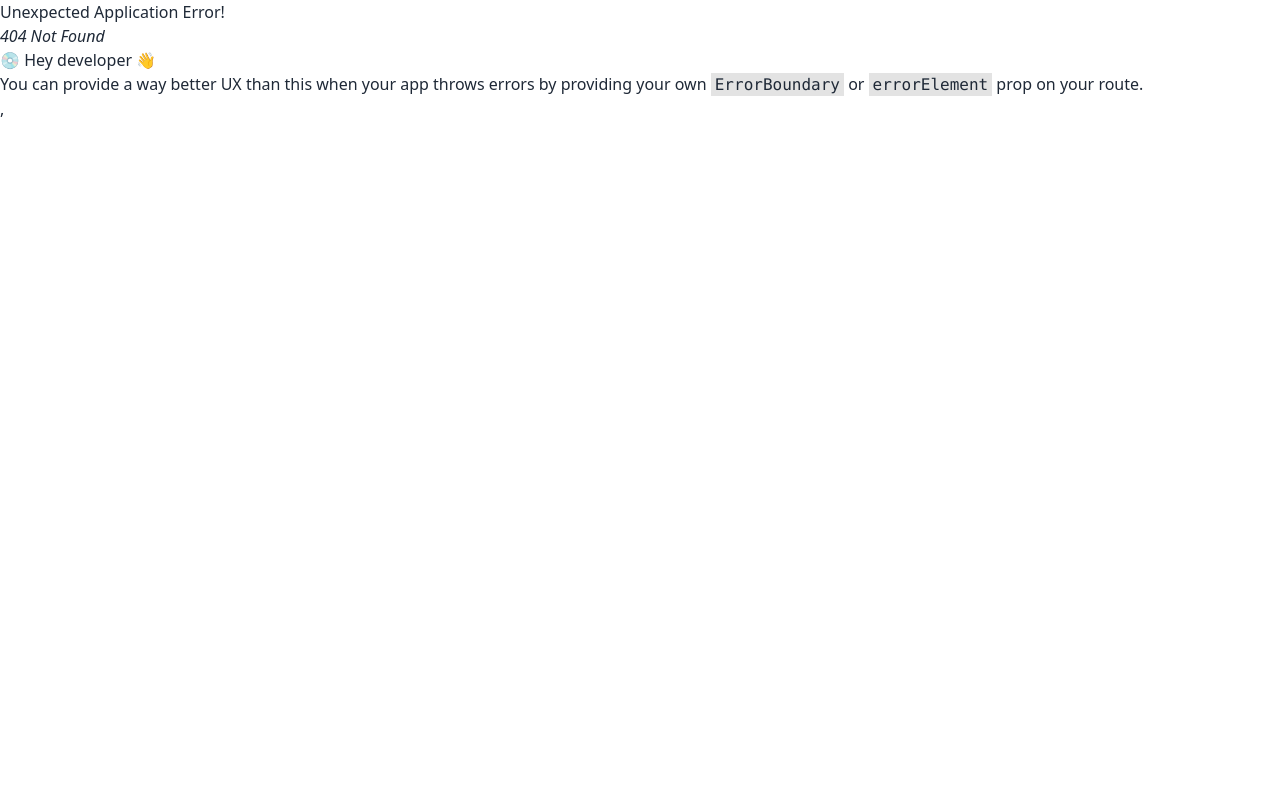
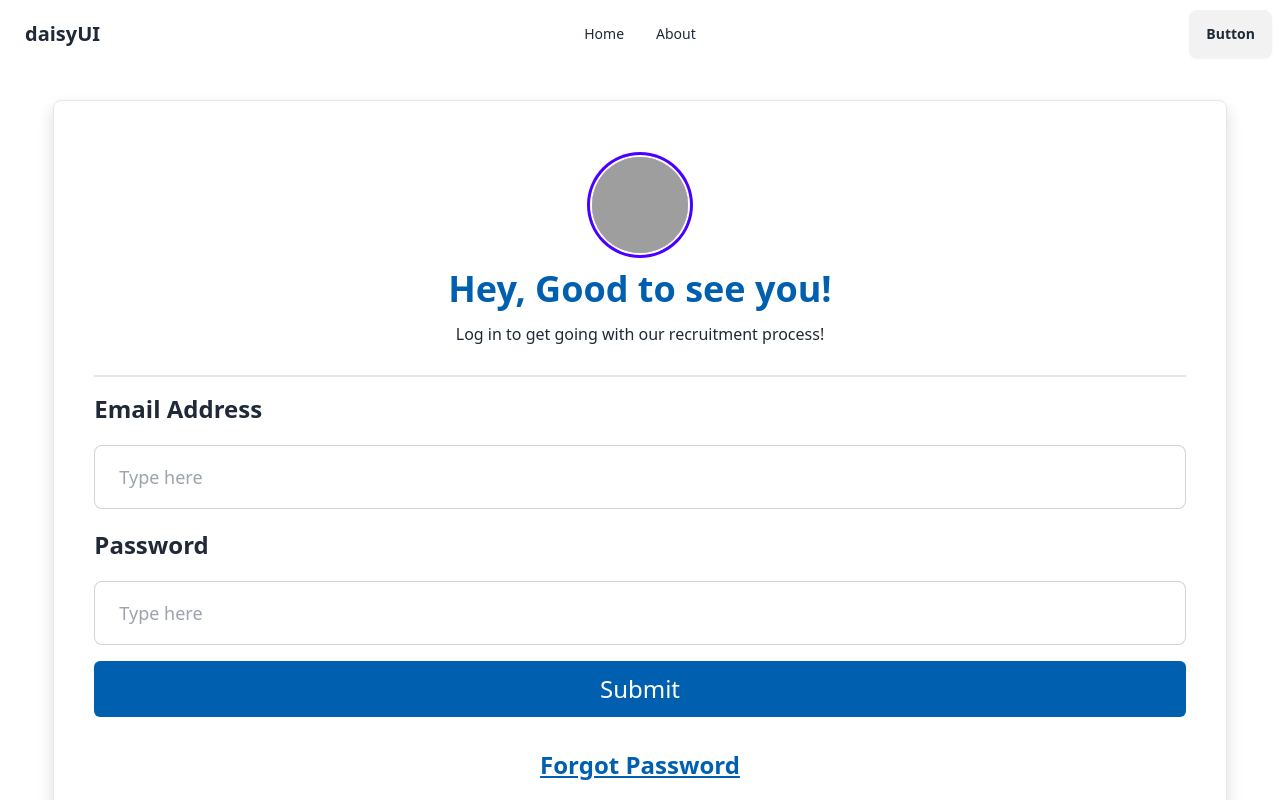
Before and after one commit to Mosarof5228/Car-Service-Rent, a React (Vite) app: page /login in a window 1280 px wide. Before the commit this address had no page. Shown: the top 800 px of the page. Built offline with nearby package versions, Linux system fonts and the light colour scheme; no server answers; grey boxes are pictures that could not be loaded.

Commit message:
login and signup Provider,AuthContext user has or not create user ,

```diff
--- a/Layout/Main.jsx
+++ b/Layout/Main.jsx
@@ -1,5 +1,6 @@
 import { Outlet } from "react-router-dom";
 import Footer from "../src/pages/Shared/Footer";
+
 import Navbar from "../src/pages/Shared/Navbar";
 
 
--- a/package.json
+++ b/package.json
@@ -10,6 +10,7 @@
     "preview": "vite preview"
   },
   "dependencies": {
+    "firebase": "^10.7.1",
     "localforage": "^1.10.0",
     "match-sorter": "^6.3.1",
     "react": "^18.2.0",
--- /dev/null
+++ b/src/firebase/Firebase.config.js
@@ -0,0 +1,44 @@
+// // Import the functions you need from the SDKs you need
+// import { initializeApp } from "firebase/app";
+
+// // TODO: Add SDKs for Firebase products that you want to use
+// // https://firebase.google.com/docs/web/setup#available-libraries
+
+// // Your web app's Firebase configuration
+// // For Firebase JS SDK v7.20.0 and later, measurementId is optional
+// const firebaseConfig = {
+//     apiKey: import.meta.env.Vite_apiKey,
+//     authDomain: import.meta.env.Vite_authDomain,
+//     projectId: import.meta.env.Vite_projectId,
+//     storageBucket: import.meta.env.Vite_storageBucket,
+//     messagingSenderId: import.meta.env.Vite_messagingSenderId,
+//     appId: import.meta.env.Vite_appId,
+//     measurementId: import.meta.env.Vite_measurementId,
+// };
+
+// // Initialize Firebase
+// const app = initializeApp(firebaseConfig);
+// export default app;
+
+
+
+// Import the functions you need from the SDKs you need
+import { initializeApp } from "firebase/app";
+// TODO: Add SDKs for Firebase products that you want to use
+// https://firebase.google.com/docs/web/setup#available-libraries
+
+// Your web app's Firebase configuration
+// For Firebase JS SDK v7.20.0 and later, measurementId is optional
+const firebaseConfig = {
+    apiKey: "AIzaSyCintad6P6zE-kicEzldKwbwiwecR1ofCA",
+    authDomain: "car-service-rent.firebaseapp.com",
+    projectId: "car-service-rent",
+    storageBucket: "car-service-rent.appspot.com",
+    messagingSenderId: "809984441334",
+    appId: "1:809984441334:web:540aea6359c83380b3a5d7",
+    measurementId: "G-B343CM3SGQ"
+};
+
+// Initialize Firebase
+const app = initializeApp(firebaseConfig);
+export default app;
--- a/src/main.jsx
+++ b/src/main.jsx
@@ -3,11 +3,14 @@ import ReactDOM from 'react-dom/client'
 import './index.css'
 import { RouterProvider } from 'react-router-dom'
 import router from '../Routes.jsx'
+import AuthProviders from './providers/AuthProviders'
 
 ReactDOM.createRoot(document.getElementById('root')).render(
- <div className='max-w-7xl mx-auto'>
-   <React.StrictMode>
- <RouterProvider router={router} />
-  </React.StrictMode>,
- </div>
+  <div className='max-w-7xl mx-auto'>
+    <React.StrictMode>
+      <AuthProviders>
+        <RouterProvider router={router} />
+      </AuthProviders>
+    </React.StrictMode>,
+  </div>
 )
--- a/src/pages/Home/Services/ServiceCard.jsx
+++ b/src/pages/Home/Services/ServiceCard.jsx
@@ -1,7 +1,7 @@
 
 
-const ServiceCard = ({service}) => {
-   const {img,price,title}=service;
+const ServiceCard = ({ service }) => {
+  const { img, title } = service;
 
   return (
     <div className="card bg-base-100 shadow-xl">
--- a/src/pages/Home/Services/Services.jsx
+++ b/src/pages/Home/Services/Services.jsx
@@ -5,15 +5,15 @@ import ServiceCard from "./ServiceCard";
 
 
 const Services = () => {
-    const [services,setServices]=useState([]);
+  const [services, setServices] = useState([]);
   console.log(services)
-   useEffect(()=>{
+  useEffect(() => {
     fetch('/public//Services.json')
-    .then(res=>res.json())
-    .then(data=>setServices(data))
-   },[])
+      .then(res => res.json())
+      .then(data => setServices(data))
+  }, [])
   return (
-        <div>
+    <div className="mb-4">
       <div className="space-y-2 text-center py-5">
         <p className="text-red-500">Services</p>
         <h3 className="font-bold text-4xl">Our Services Area</h3>
@@ -21,7 +21,7 @@ const Services = () => {
       </div>
       <div className="grid grid-cols-2 md:grid-cols-3 lg:grid-cols-3 gap-4">
         {
-            services.map(service=><ServiceCard
+          services.map(service => <ServiceCard
             key={service._id}
             service={service}
           ></ServiceCard>)
--- /dev/null
+++ b/src/pages/Login/Login.jsx
@@ -0,0 +1,59 @@
+import { useContext } from "react";
+import { Link } from "react-router-dom";
+import { AuthContext } from "../../providers/AuthProviders";
+
+
+const Login = () => {
+    const { signIn } = useContext(AuthContext)
+
+    const handleSubmit = (event) => {
+        event.preventDefault()
+        const form = event.target;
+        const email = form.email.value;
+        const pass = form.pass.value;
+        console.log(email, pass)
+        signIn(email, pass)
+            .then(result => {
+                const user = result.user;
+                console.log(user);
+            })
+            .catch(error => console.log(error))
+    }
+    return (
+
+
+        <form onSubmit={handleSubmit} className="my-8 rounded-xl">
+            <div style={{ boxShadow: "0 .5rem 1rem rgba(0,0,0,.15)", }} className="px-10 py-14  border  w-11/12 mx-auto rounded-lg" >
+                <div className="flex flex-col items-center leading-[50px] justify-center">
+                    <div className="avatar">
+                        <div className="w-24 rounded-full ring ring-primary ring-offset-base-100 ring-offset-2">
+                            <img src="https://daisyui.com/images/stock/photo-1534528741775-53994a69daeb.jpg" alt="Avatar" />
+                        </div>
+                    </div>
+                    <h2 className="text-4xl text-center font-bold text-[#0060af] mt-4">Hey, Good to see you!</h2>
+                    <p>Log in to get going with our recruitment process! </p>
+                </div>
+                <hr className="my-4 border" />
+                <div className="space-y-5">
+                    <h2 className="text-2xl font-semibold">Email Address</h2>
+                    <input type="text" placeholder="Type here" name="email" className="input input-bordered  input-lg w-full " />
+                    <h2 className="text-2xl font-semibold">Password</h2>
+                    <input type="password" placeholder="Type here" name="pass" className="input input-bordered input-lg w-full " />
+                </div>
+
+
+                <input className="color-[#fff] text-2xl text-white w-full mt-4 bg-[#0060AF] h-14 text-center rounded-md" type="submit" value="Submit" />
+                <Link>
+                    <h2 className="text-center my-8 text-2xl text-[#0060af] underline font-semibold">Forgot Password</h2>
+                </Link>
+                <h2 className="text-center font-serif text-xs">If You Are New Here <Link className="text-red-400" to='/signup'>Please SignUp</Link></h2>
+            </div>
+
+        </form>
+
+
+
+    );
+};
+
+export default Login;
--- /dev/null
+++ b/src/pages/SignUp/Signup.jsx
@@ -0,0 +1,58 @@
+import { useContext } from "react";
+import { Link } from "react-router-dom";
+import { AuthContext } from "../../providers/AuthProviders";
+
+
+const Signup = () => {
+    const { createUser } = useContext(AuthContext)
+
+    const handleSignUp = (event) => {
+        event.preventDefault()
+        const form = event.target;
+        const email = form.email.value;
+        const password = form.pass.value;
+        const name = form.name.value;
+        console.log(name, email, password)
+        createUser(email, password)
+            .then(result => {
+                const user = result.user;
+                console.log(user)
+            })
+            .catch(error => console.log(error))
+
+    }
+    return (
+
+        <form onSubmit={handleSignUp} className="my-8 rounded-xl">
+            <div style={{ boxShadow: "0 .5rem 1rem rgba(0,0,0,.15)", }} className="px-10 py-14  border  w-11/12 mx-auto rounded-lg" >
+                <div className="flex flex-col items-center leading-[50px] justify-center">
+                    <div className="avatar">
+                        <div className="w-24 rounded-full ring ring-primary ring-offset-base-100 ring-offset-2">
+                            <img src="https://daisyui.com/images/stock/photo-1534528741775-53994a69daeb.jpg" alt="Avatar" />
+                        </div>
+                    </div>
+                    <h2 className="text-4xl text-center font-bold text-[#0060af] mt-4">Hey, Good to see you again!</h2>
+                    <p>SignUp to get going with our recruitment process! </p>
+                </div>
+                <hr className="my-4 border" />
+                <div className="space-y-5">
+                    <h2 className="text-2xl font-semibold">Name</h2>
+                    <input type="text" placeholder="Enter Your Name" name="name" className="input input-bordered  input-lg w-full " />
+                    <h2 className="text-2xl font-semibold">Email Address</h2>
+                    <input type="text" placeholder="Enter Your Email" name="email" className="input input-bordered  input-lg w-full " />
+                    <h2 className="text-2xl font-semibold">Password</h2>
+                    <input type="password" placeholder="Enter Your Password" name="pass" className="input input-bordered input-lg w-full " />
+                </div>
+
+
+                <input className="color-[#fff] text-2xl text-white w-full mt-4 bg-[#0060AF] h-14 text-center rounded-md" type="submit" value="SignUp" />
+
+                <h2 className="text-center font-serif text-xs my-4">Already have an account <Link className="text-red-400" to='/login'>Please Login</Link></h2>
+            </div>
+
+        </form>
+
+    );
+};
+
+export default Signup;
--- /dev/null
+++ b/src/providers/AuthProviders.jsx
@@ -0,0 +1,52 @@
+import { createContext, useState } from "react";
+import { createUserWithEmailAndPassword, getAuth, onAuthStateChanged, signInWithEmailAndPassword } from "firebase/auth";
+import app from "../firebase/Firebase.config";
+import { useEffect } from "react";
+
+
+export const AuthContext = createContext();
+const auth = getAuth(app)
+
+
+const AuthProviders = ({ children }) => {
+    const [user, setUser] = useState(null);
+    const [loading, setLoading] = useState(true);
+
+    const createUser = (email, password) => {
+        setLoading(true)
+        return createUserWithEmailAndPassword(auth, email, password)
+    }
+
+    const signIn = (email, password) => {
+        setLoading(true)
+        return signInWithEmailAndPassword(auth, email, password);
+    }
+
+
+
+    useEffect(() => {
+        const unsubscribe = onAuthStateChanged(auth, currentUser => {
+            setUser(currentUser);
+            console.log('current user', currentUser);
+            setLoading(false)
+        });
+        return () => {
+            unsubscribe();
+        }
+    }, [])
+
+
+    const authInfo = {
+        user,
+        loading,
+        createUser,
+        signIn,
+    }
+    return (
+        <AuthContext.Provider value={authInfo}>
+            {children}
+        </AuthContext.Provider>
+    );
+};
+
+export default AuthProviders;
```
Also changed, not shown: Routes.jsx (+14 -4 lines), src/pages/Home/Home/Home.jsx (+4 -3 lines), .eslintrc.cjs, 1 other file (tests, documents, lock files or other folders). Lines whose indentation alone changed are shown as unchanged.
